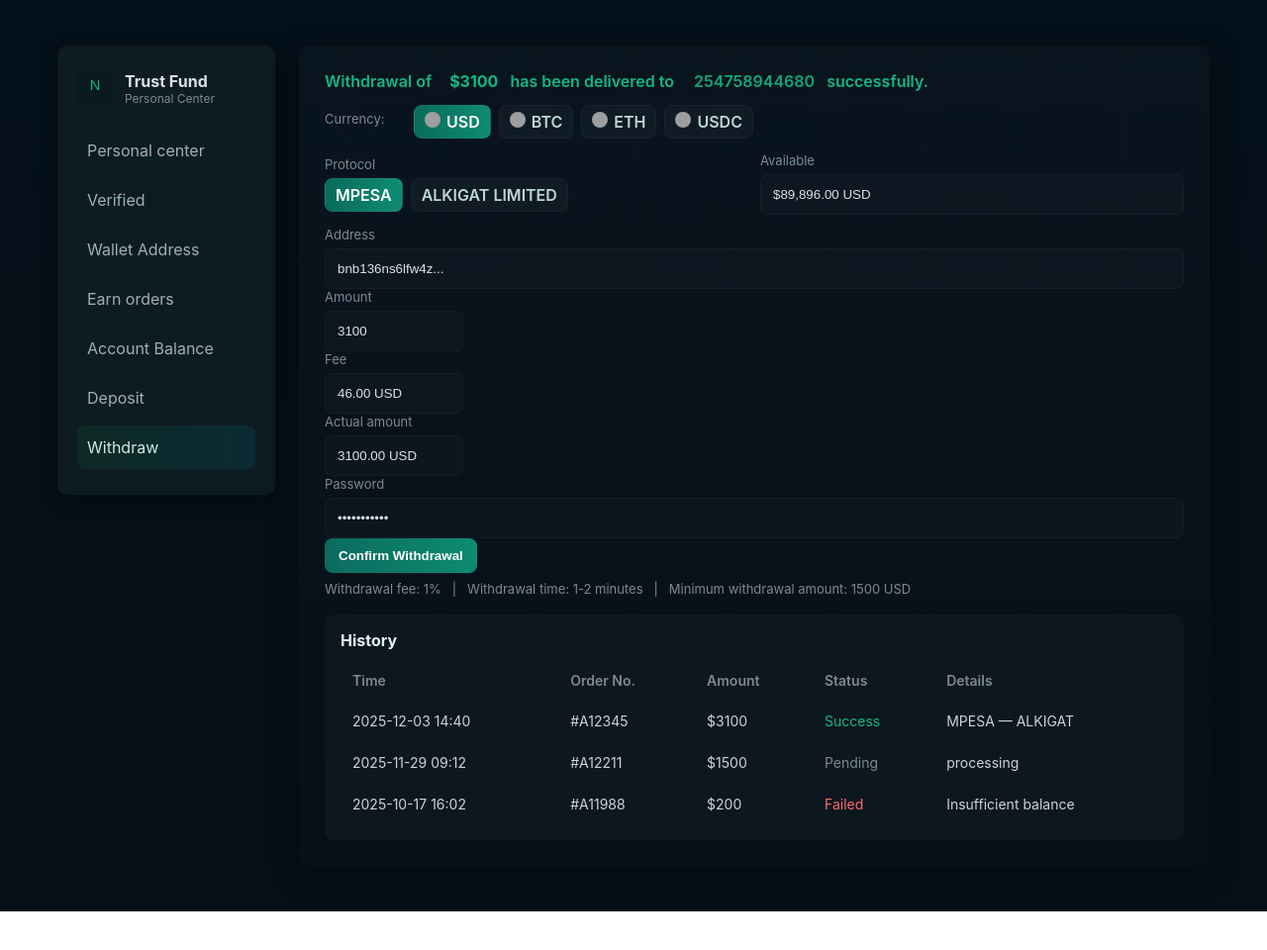
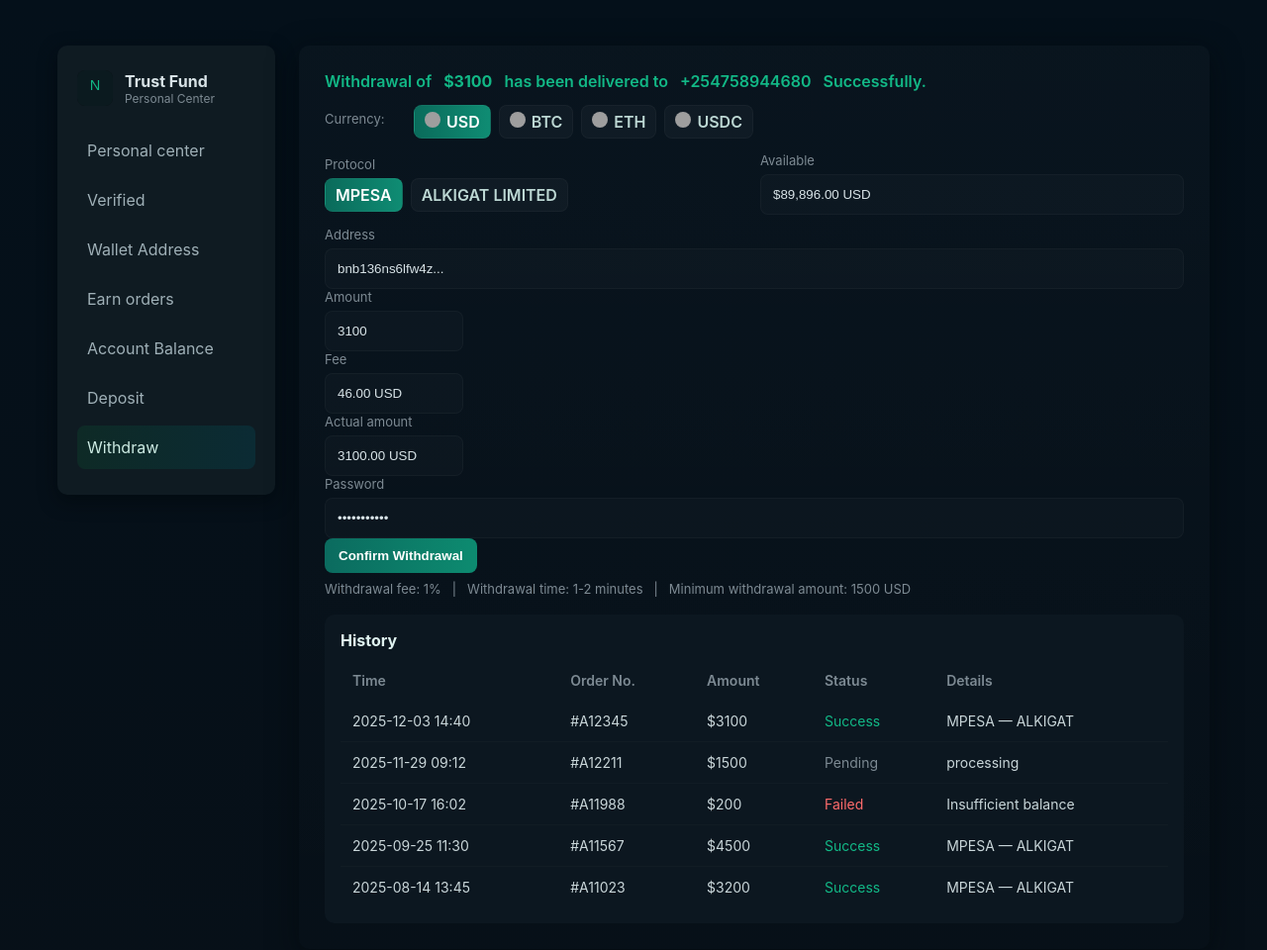
Before and after one commit to Bismark1196/TrustFund, a plain HTML site: page index.html in a window 1280 px wide. Shown: the whole page at 99% size. Before the commit the page ends 921 px from the top, so only its background shows below. Drawn offline with Linux system fonts and the light colour scheme; grey boxes are pictures that could not be loaded.

Commit message:
Initial commit

```diff
--- a/index.html
+++ b/index.html
@@ -117,7 +117,7 @@
 
     <main class="main">
       <div class="panel" style="position:relative">
-        <div class="notice">Withdrawal of <strong style="margin-left:6px">$3100</strong> has been delivered to <span style="opacity:.9;margin-left:8px">254758944680</span> successfully.</div>
+        <div class="notice">Withdrawal of<strong>$3100</strong>has been delivered to<span>+254758944680</span>Successfully.</div>
 
         <form>
           <div class="currency-row">
@@ -183,6 +183,8 @@
               <tr><td>2025-12-03 14:40</td><td>#A12345</td><td>$3100</td><td style="color:var(--accent)">Success</td><td>MPESA — ALKIGAT</td></tr>
               <tr><td>2025-11-29 09:12</td><td>#A12211</td><td>$1500</td><td style="color:var(--muted)">Pending</td><td>processing</td></tr>
               <tr><td>2025-10-17 16:02</td><td>#A11988</td><td>$200</td><td style="color:var(--danger)">Failed</td><td>Insufficient balance</td></tr>
+              <tr><td>2025-09-25 11:30</td><td>#A11567</td><td>$4500</td><td style="color:var(--accent)">Success</td><td>MPESA — ALKIGAT</td></tr>
+              <tr><td>2025-08-14 13:45</td><td>#A11023</td><td>$3200</td><td style="color:var(--accent)">Success</td><td>MPESA — ALKIGAT</td></tr>
             </tbody>
           </table>
         </div>
```
